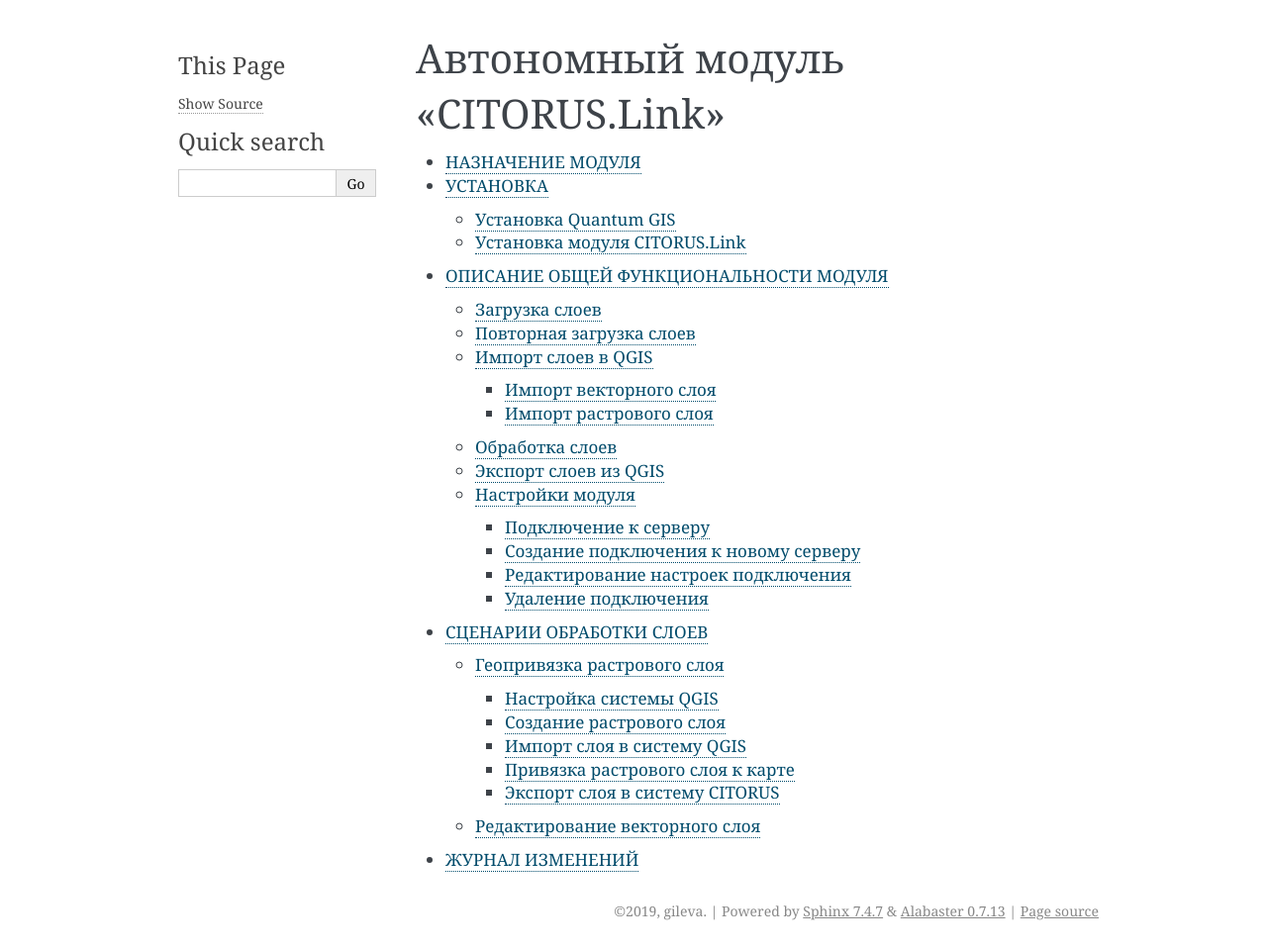
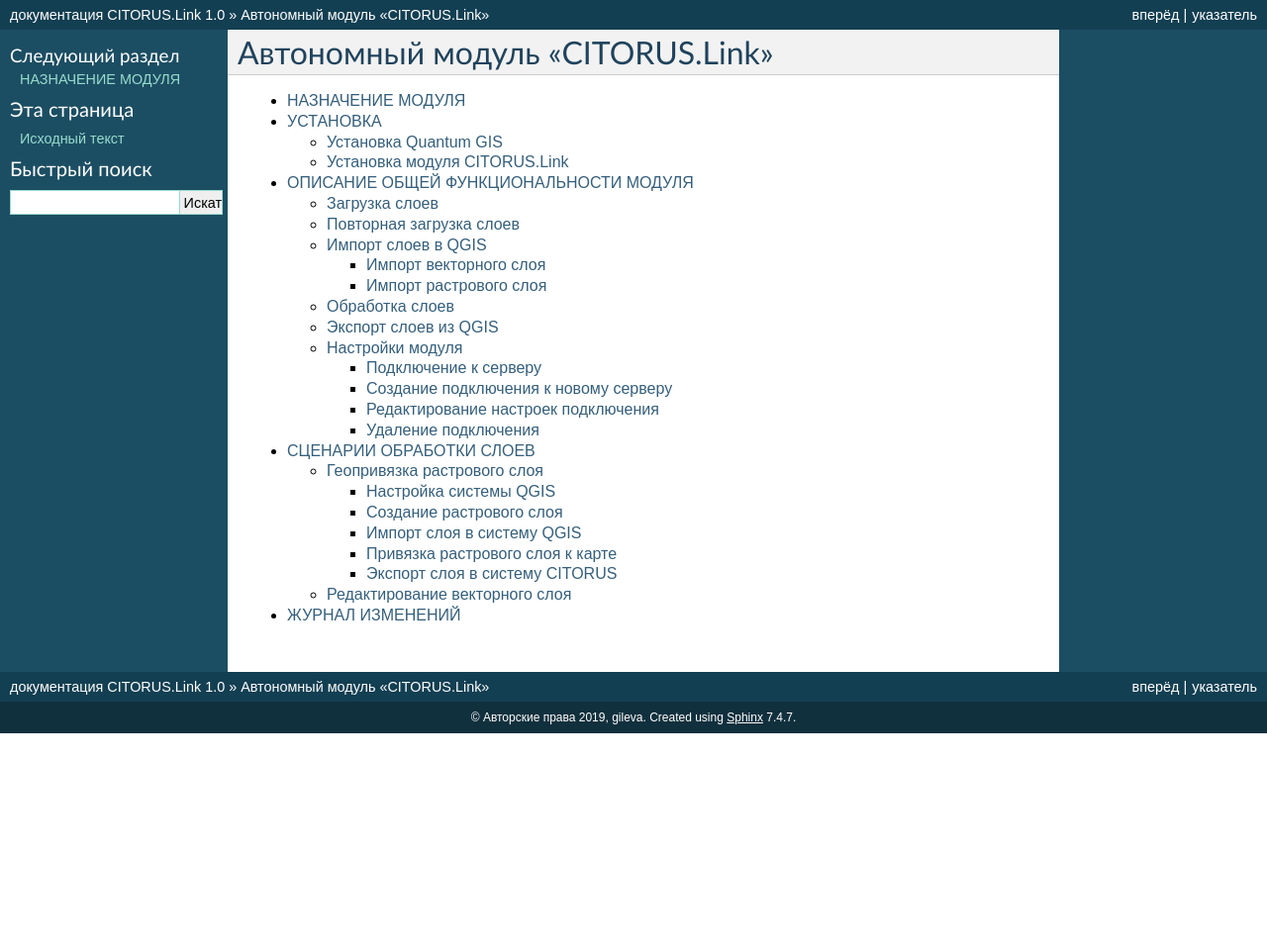
Before and after one commit to citorus/link, a Sphinx documentation site: the page built from source/index.rst, in a window 1280 px wide. Shown: the whole page at 99% size. Built offline with Sphinx 7.4.7, drawn with Linux system fonts in a browser that asks for light colours; after the commit the page ends 900 px from its top, so only the background shows below that; some of the changed lines change nothing that is shown.

Commit message:
Update conf.py

```diff
--- a/source/conf.py
+++ b/source/conf.py
@@ -40,7 +40,6 @@
 # ones.
 extensions = [
     'sphinx.ext.mathjax',
-    'sphinx.ext.githubpages',
 ]
 
 # Add any paths that contain templates here, relative to this directory.
@@ -60,12 +59,12 @@
 #
 # This is also used if you do content translation via gettext catalogs.
 # Usually you set "language" from the command line for these cases.
-language = None
+language = u'ru'
 
 # List of patterns, relative to source directory, that match files and
 # directories to ignore when looking for source files.
 # This pattern also affects html_static_path and html_extra_path.
-exclude_patterns = [u'_build', 'Thumbs.db', '.DS_Store']
+exclude_patterns = []
 
 # The name of the Pygments (syntax highlighting) style to use.
 pygments_style = None
@@ -78,7 +77,7 @@
 # The theme to use for HTML and HTML Help pages.  See the documentation for
 # a list of builtin themes.
 #
-html_theme = 'alabaster'
+html_theme = 'default'
 
 # Theme options are theme-specific and customize the look and feel of a theme
 # further.  For a list of options available for each theme, see the
```
